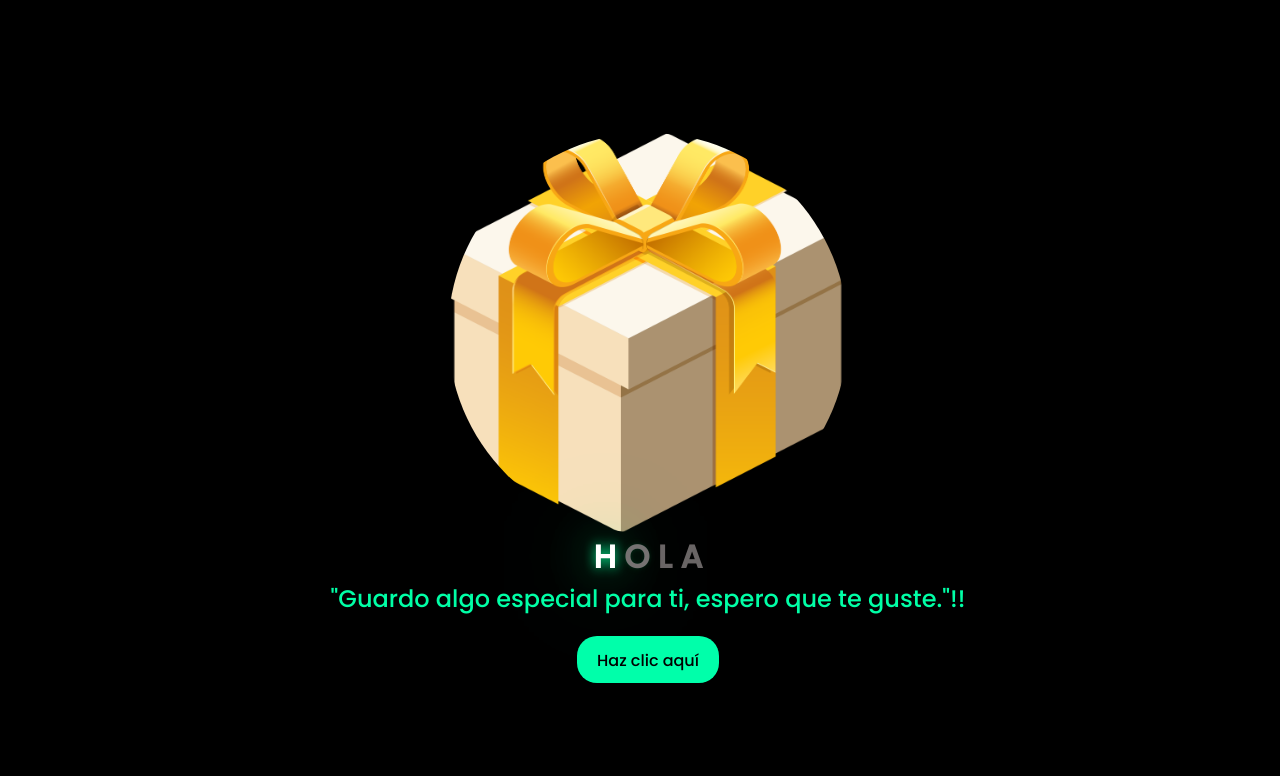
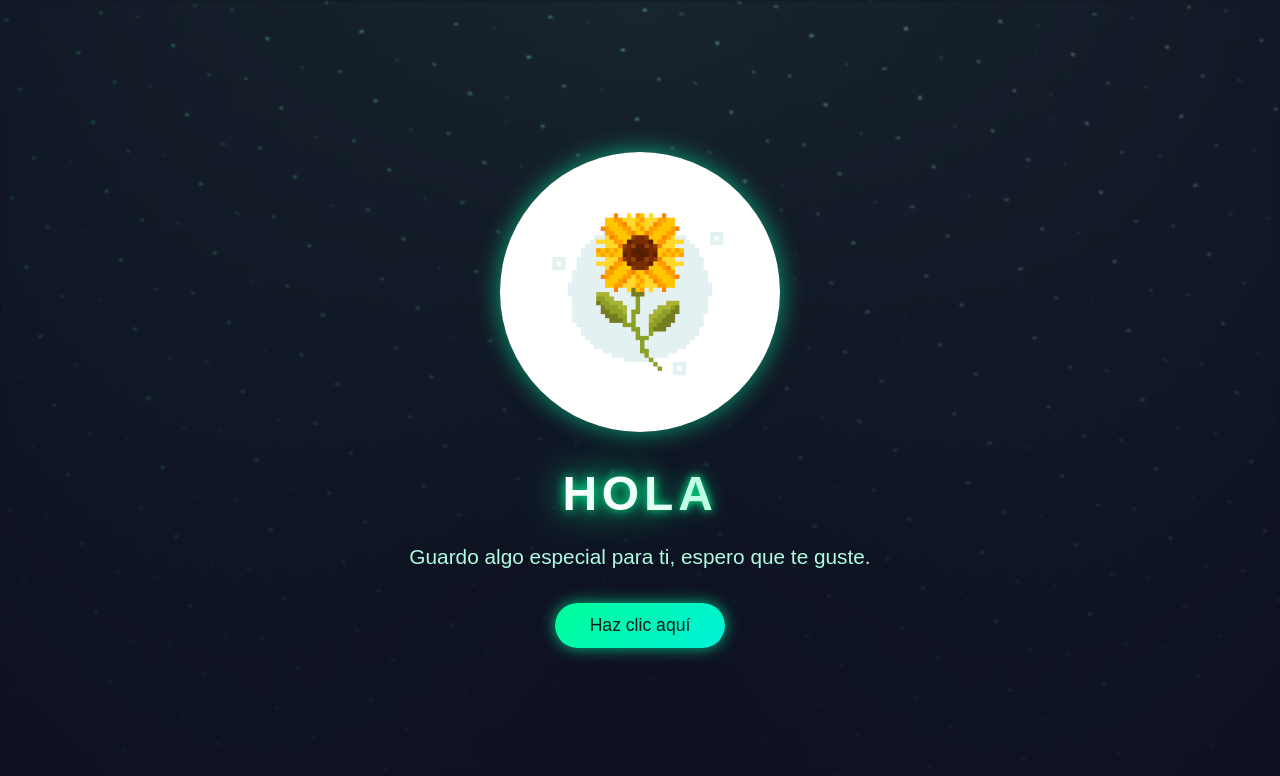
Before and after one commit to MisaelGuzman/flores-copy, a plain HTML site: page index.html in a window 1280 px wide. Drawn offline with Linux system fonts and the light colour scheme.

Commit message:
Cambio de Inicio

```diff
--- a/css/style.css
+++ b/css/style.css
@@ -1,104 +1,126 @@
-@import url('https://fonts.googleapis.com/css2?family=Poppins:ital,wght@0,500;1,900&display=swap');
-*{
-    font-family: 'Poppins',cursive;
+/* ===== Variables ===== */
+:root {
+  --dark-color: #0d1021;
 }
-body{
-    color: azure;
-    width: 100%;
-    height: 100vh;
+
+/* ===== Reset básico ===== */
+* {
+  box-sizing: border-box;
+  margin: 0;
+  padding: 0;
+  font-family: 'Poppins', sans-serif;
+}
+
+/* ===== Fondo principal ===== */
+body {
   display: flex;
   flex-direction: column;
+  justify-content: center;
   align-items: center;
-    justify-content: center;
-    background-color: black;
-}
-.greetings{
-    font-size: 2rem;
-    font-weight: 900;
-}
-.greetings > span{
-    animation: glow 2.5s ease-in-out infinite;
-}
-@keyframes glow{
-    0%, 100%{
-        color: #fff;
-        text-shadow: 0 0 12px #00ff99, 0 0 50px #00ff99, 0 0 100px #00ff99;
-    }
-    10%, 90%{
-        color: #696565;
-        text-shadow: none;
-    }
-}
-.greetings > span:nth-child(2){
-    animation-delay: .2s ;
-}
-.greetings > span:nth-child(3){
-    animation-delay: .4s ;
-}
-.greetings > span:nth-child(4){
-    animation-delay: .6s;
-}
-.greetings > span:nth-child(5){
-    animation-delay: .8s;
+  min-height: 100vh;
+  background-color: var(--dark-color);
+  overflow: hidden;
+  perspective: 1000px;
+  color: #eafff7;
+  text-align: center;
+  padding: 20px;
 }
 
-.description{
-    font-size: 1.5rem;
+/* ===== Capa de fondo “night” ===== */
+.night {
+  position: fixed;
+  left: 50%;
+  top: 0;
+  transform: translateX(-50%);
+  width: 100%;
+  height: 100%;
+  z-index: -1; /* Queda detrás del contenido */
+  filter: blur(0.1vmin);
+  background-image:
+    radial-gradient(ellipse at top, transparent 0%, var(--dark-color)),
+    radial-gradient(ellipse at bottom, var(--dark-color), rgba(145, 233, 255, 0.2)),
+    repeating-linear-gradient(220deg, rgb(0, 0, 0) 0px, rgb(0, 0, 0) 19px, transparent 19px, transparent 22px),
+    repeating-linear-gradient(189deg, rgb(0, 0, 0) 0px, rgb(0, 0, 0) 19px, transparent 19px, transparent 22px),
+    repeating-linear-gradient(148deg, rgb(0, 0, 0) 0px, rgb(0, 0, 0) 19px, transparent 19px, transparent 22px),
+    linear-gradient(90deg, rgb(38, 244, 147), rgb(240, 240, 240));
+}
+
+/* ===== Imagen principal ===== */
+.hero-img {
+  width: 280px;
+  height: 280px;
+  border-radius: 50%;
+  object-fit: cover;
+  box-shadow: 0 0 25px rgba(0, 255, 170, 0.6);
+  animation: fadeIn 2s ease-in-out;
+  margin-bottom: 30px;
+}
+
+/* ===== Texto “HOLA” ===== */
+.greetings {
+  font-size: 3rem;
+  font-weight: 800;
+  letter-spacing: 0.3rem;
   margin-bottom: 20px;
 }
 
-.button a{
-    text-decoration: none;
-    font-size: 1rem;
-    color: #111;
+.greetings span {
+  display: inline-block;
+  animation: glow 2.5s ease-in-out infinite;
 }
 
-@media screen and (max-width:574px){
-    .greetings{
-        display: block;
-        font-size: 3rem;
-        font-weight: 500;
-        text-align: center;
+.greetings span:nth-child(2) { animation-delay: 0.2s; }
+.greetings span:nth-child(3) { animation-delay: 0.4s; }
+.greetings span:nth-child(4) { animation-delay: 0.6s; }
+
+@keyframes glow {
+  0%, 100% {
+    color: #ffffff;
+    text-shadow: 0 0 12px #00ff99, 0 0 40px #00ff99;
   }
-    .description{
-        font-size: 1rem;
-    }
-
-    .button a{
-        font-size: .5rem;
+  50% {
+    color: #7affc2;
+    text-shadow: 0 0 5px #00ff99;
   }
 }
 
-.description{
-    color: #00ffa6;
+/* ===== Descripción ===== */
+.description {
+  font-size: 1.3rem;
+  color: #aefce1;
+  margin-bottom: 30px;
+  max-width: 500px;
+  line-height: 1.5;
+  animation: fadeIn 2.5s ease;
 }
 
-/* Estilo para el botón */
-.button button {
-    background-color: rgb(0, 255, 170); /* Fondo amarillo */
-    border: none; /* Sin bordes */
-    padding: 10px 20px; /* Ajusta el relleno según tu preferencia */
-    font-size: 18px; /* Tamaño de fuente */
-    cursor: pointer;
-    position: relative; /* Necesario para el resplandor */
-    border-radius: 20px; /* Esquinas redondeadas */
-    transition: background-color 0.3s ease-in-out; /* Transición suave para el color de fondo */
+/* ===== Botón con gradiente y glow ===== */
+.glow-btn {
+  display: inline-block;
+  padding: 12px 35px;
+  font-size: 1.1rem;
+  color: #0b1c17;
+  text-decoration: none;
+  border-radius: 30px;
+  background: linear-gradient(135deg, #00ff99, #00f0d9);
+  box-shadow: 0 0 15px rgba(0,255,170,0.7);
+  transition: transform 0.3s ease, box-shadow 0.3s ease;
 }
 
-  /* Estilo para el enlace dentro del botón */
-  .button button a {
-    text-decoration: none; /* Elimina el subrayado del enlace */
-    color: inherit; /* Hereda el color del texto del botón */
+.glow-btn:hover {
+  transform: scale(1.07);
+  box-shadow: 0 0 25px rgba(0,255,170,1), 0 0 40px rgba(0,255,200,0.8);
 }
 
-  /* Efecto de resplandor al pasar el cursor sobre el botón */
-  .button button:hover {
-    background-color: rgb(0, 255, 179); /* Cambia el color de fondo al pasar el mouse a naranja */
-    box-shadow: 0 0 10px rgb(255, 94, 0), 0 0 20px rgb(0, 255, 179), 0 0 30px rgb(0, 255, 187); /* Efecto de resplandor amarillo */
+/* ===== Animaciones auxiliares ===== */
+@keyframes fadeIn {
+  from { opacity: 0; transform: translateY(20px); }
+  to   { opacity: 1; transform: translateY(0); }
 }
 
-  .img {
-    border-radius: 50%;
-    width: 400px;
-    height: 400px;
+/* ===== Responsivo ===== */
+@media (max-width: 480px) {
+  .greetings { font-size: 2.2rem; }
+  .description { font-size: 1rem; }
+  .hero-img { width: 200px; height: 200px; }
 }
--- a/index.html
+++ b/index.html
@@ -1,32 +1,30 @@
 <!DOCTYPE html>
 <html lang="en">
 <head>
-    <meta charset="UTF-8">
-    <meta http-equiv="X-UA-Compatible" content="IE=edge">
-    <meta name="viewport" content="width=device-width, initial-scale=1.0">
-    <link rel="stylesheet" href="css/style.css">
-    <img class="img" src="cajita.webp" alt="Descripción de la imagen">
-    <title>I LOVE- ENCODED.PE</title>
+  <meta charset="UTF-8">
+  <meta name="viewport" content="width=device-width, initial-scale=1.0">
+  <title>I LOVE – ENCODED.PE</title>
+  <!-- Conexión al CSS, se mantiene igual -->
+  <link rel="stylesheet" href="css/style.css">
 </head>
 <body>
+  <!-- Capa del fondo dinámico -->
+  <div class="night"></div>
+
+  <header>
+    <img class="hero-img" src="flores.jpg" alt="Cajita especial">
+  </header>
+
+  <main>
     <div class="greetings">
+      <span>H</span><span>O</span><span>L</span><span>A</span>
+    </div>
 
-        <span>H</span>
-        <span>O</span>
-        <span>L</span>
-        <span>A</span>
+    <p class="description">Guardo algo especial para ti, espero que te guste.</p>
+
+    <div class="button">
+      <a href="FLORES.html" class="glow-btn">Haz clic aquí</a>
     </div>
-    <div class="greetings">
-
-    </div>
-    <div class="description">
-        <span>"Guardo algo especial para ti, espero que te guste."!!</span>
-    </div>
-    <div class="button">
-        <button>
-            <a href="FLORES.html">Haz clic aquí</a>
-        </button>
-
-    </div>
+  </main>
 </body>
 </html>
```
Also changed, not shown: flores.jpg (added). Lines whose indentation alone changed are shown as unchanged.
